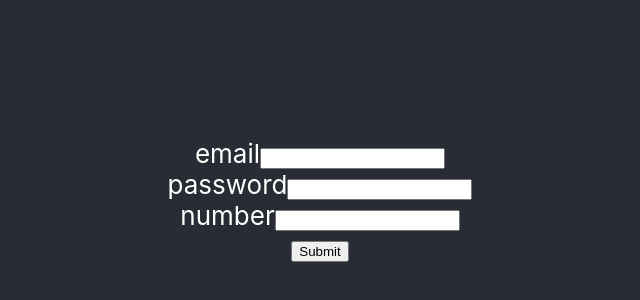
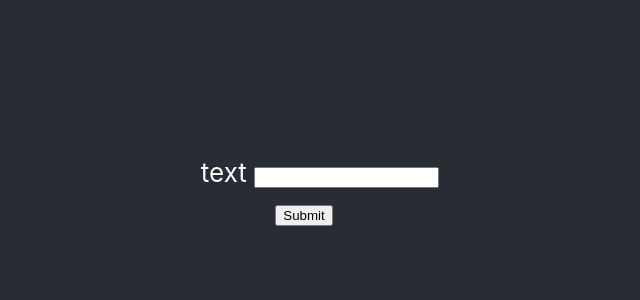
Before and after one commit to CaplexW/AstonRct_HW, a React (Create React App) app in the folder lesson_1/ahw_app/: page / in a window 1280 px wide. Shown: the part 200-500 px from the top of the page, without its empty margins (320-960 px from the left). Built offline with nearby package versions, Linux system fonts and the light colour scheme.

Commit message:
backup save

```diff
--- a/lesson_1/ahw_app/src/App.css
+++ b/lesson_1/ahw_app/src/App.css
@@ -3,8 +3,18 @@
 }
 
 .App-logo {
-  height: 40vmin;
   pointer-events: none;
+}
+
+.button-container {
+  padding-block: 1rem;
+  display: flex;
+  align-items: center;
+  justify-content: center;
+}
+
+.hidden {
+  opacity: 0;
 }
 
 @media (prefers-reduced-motion: no-preference) {
--- a/lesson_1/ahw_app/src/App.js
+++ b/lesson_1/ahw_app/src/App.js
@@ -20,9 +20,7 @@ function App() {
           Learn React
         </a> */}
         <Form onSubmit={(data) => { console.log(`You have submited data:${data}`) }}>
-          <Input name='email' />
-          <Input name='password' type='password' />
-          <Input name='number' type='number' />
+          <Input name='text' />
         </Form>
       </header>
     </div>
--- a/lesson_1/ahw_app/src/components/Form.jsx
+++ b/lesson_1/ahw_app/src/components/Form.jsx
@@ -1,4 +1,5 @@
 import React, { Component } from 'react';
+import logo from '../logo.svg';
 
 class Form extends Component {
   constructor(props) {
@@ -55,10 +56,10 @@ class Form extends Component {
     console.info('This function calls when component is going to unmount. It recived no arguments and can bu used to remove stuff that is irrelevant without this component.');
   }
 
-  changeInputData = ({ name, value }) => {
+  handleChange = ({ name, value }) => {
     this.setState((prevState) => ({ data: { ...prevState.data, [name]: value } }));
   }
-  submit = (e) => {
+  onSubmit = (e) => {
     e.preventDefault();
     alert(`Submiting form with email: ${this.state.data.email}, password: ${this.state.data.password}, age: ${this.state.data.number}`);
     if (this.props.onSubmit) this.props.onSubmit(this.state.data);
@@ -70,15 +71,22 @@ class Form extends Component {
       const name = child.props.name;
       const childProps = {
         value: this.state.data[name] || '',
-        onChange: (e) => this.changeInputData({ name, value: e.target.value }),
+        onChange: (e) => this.handleChange({ name, value: e.target.value }),
       };
       return React.cloneElement(child, childProps);
     })
 
+    const regex = /React/;
+    const isSubmitDisabled = regex.test(this.state.data.text);
+    const logoClass = `App-logo ${isSubmitDisabled ? '' : 'hidden'}`;
+
     return (
-      <form onSubmit={this.submit} id='classed-form'>
+      <form onSubmit={this.onSubmit} id='classed-form'>
         {childrenWithProps}
-        <button type="submit">Submit</button>
+        <div className="button-container">
+          <button type="submit" disabled={isSubmitDisabled}>Submit</button>
+          <img src={logo} className={logoClass} alt="logo" width={32} />
+        </div>
       </form>
     );
   }
--- a/lesson_1/ahw_app/src/components/input.jsx
+++ b/lesson_1/ahw_app/src/components/input.jsx
@@ -5,8 +5,8 @@ class Input extends Component {
     const { name, value, onChange, type = 'text', placeholder } = this.props;
 
     return (
-      <div>
-        <label htmlFor={name}>{placeholder || name}</label>
+      <div className='row'>
+        <label htmlFor={name}>{placeholder || name + ' '}</label>
         <input
           id={name}
           name={name}
```
